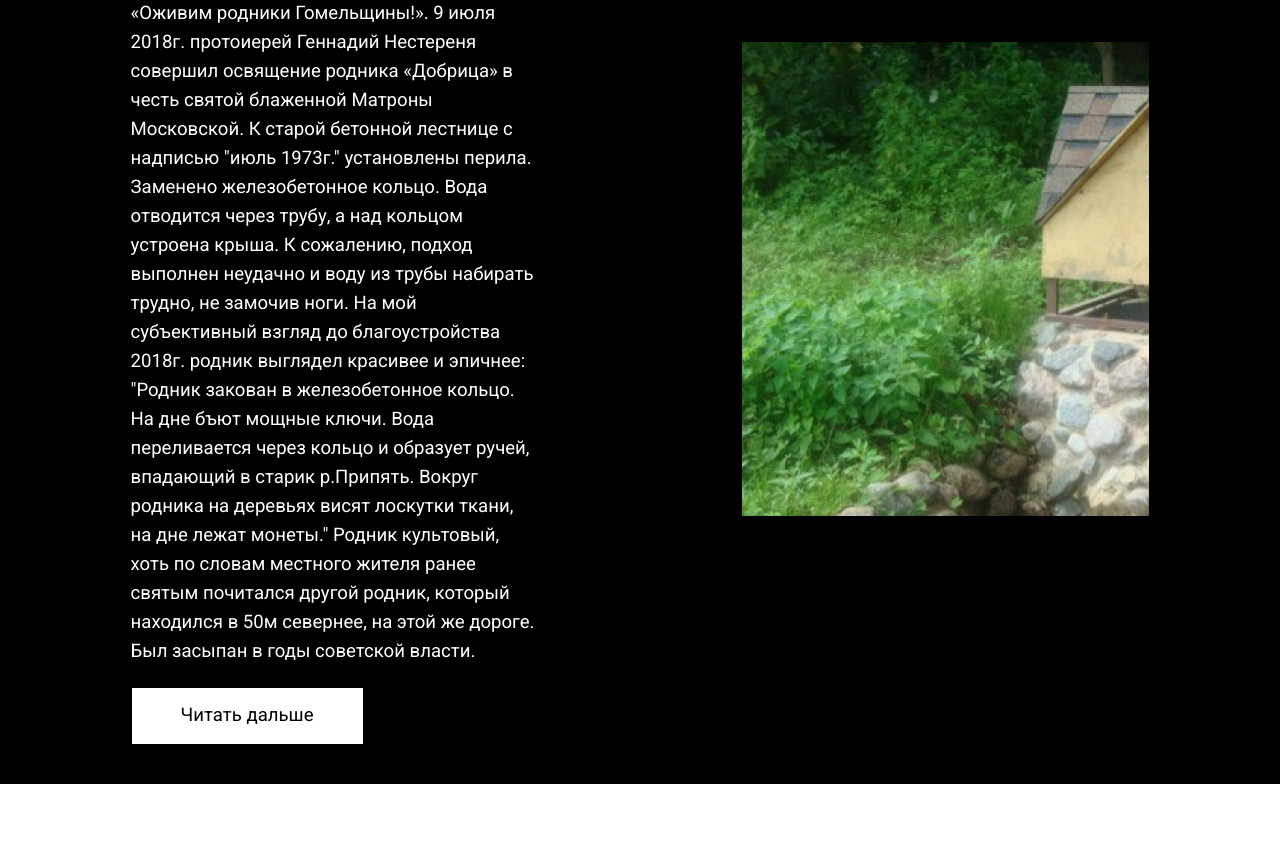
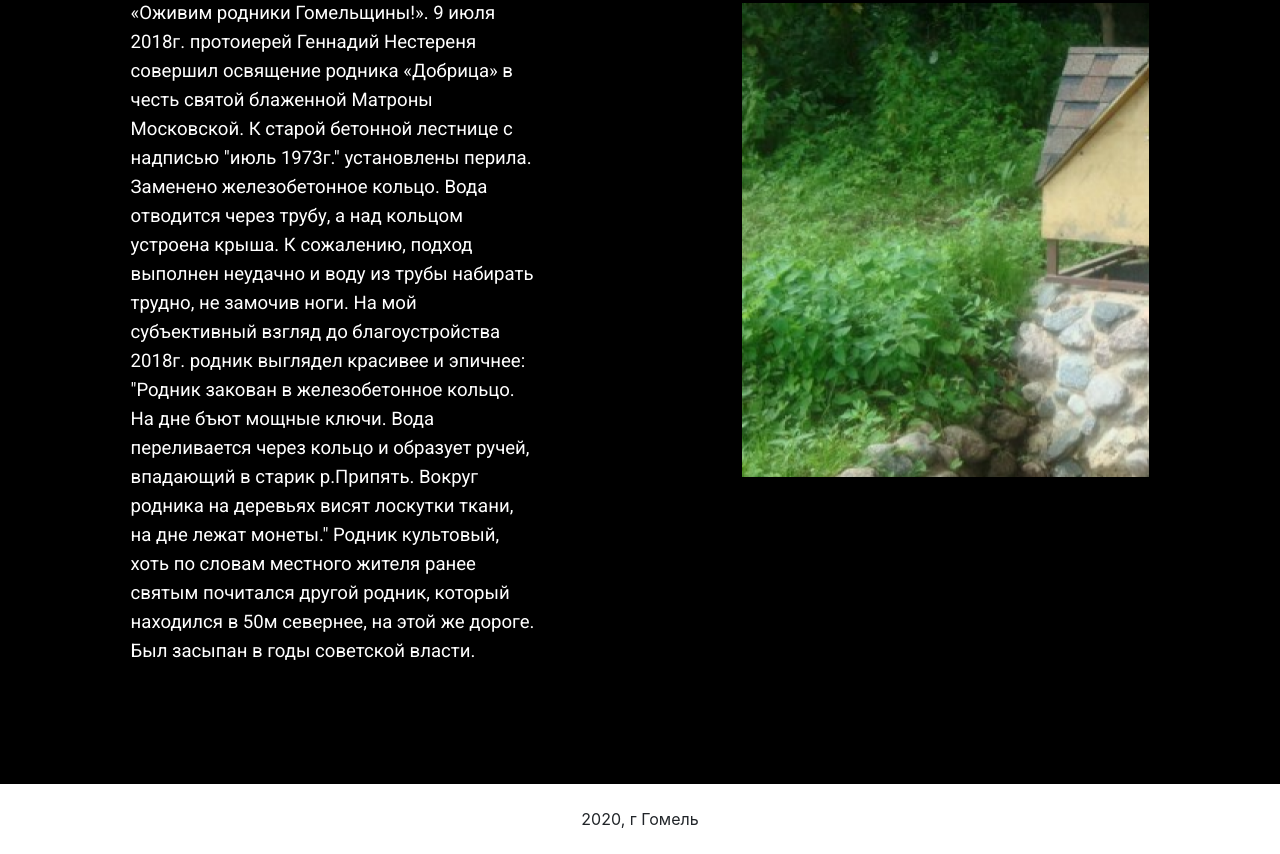
Before and after one commit to Bublik1245/Project, a plain HTML site: page index.html in a window 1280 px wide. Shown: the part 3613-4467 px from the top of the page. Before the commit the page ends 4397 px from the top, so only its background shows below. Drawn offline with nearby package versions, Linux system fonts and the light colour scheme.

Commit message:
Add files via upload

```diff
--- a/index.html
+++ b/index.html
@@ -80,7 +80,7 @@
                         Часовня эта, по воспоминаниям старых людей, имела размеры 4х4м, была деревянной, сделана из добротного леса, имела два окна с очень красивыми ставнями.
                         Простояла она на источнике до 1935-36гг., а затем ее разобрали и перевезли туда, где был конезавод и в ней устроили «хлебную лавку».
                         По сей день на источнике стоит образ великомученицы, а из родника идет холодная кристально чистая целительная вода.</div>
-                    <a href="" class="d_next">
+                    <a href="#dr1" class="d_next">
                         <div>
                             <div class=d_text>Читать дальше</div>
                         </div>
@@ -123,14 +123,14 @@
                     <pre><div class="c_text1">Явицкий
 Родник</div></pre>
                     <div class="text2">Около родника находилась усадьба панов Явицких - откуда и название родника. Здесь же располагался в середине 19 века Пахомов монастырь. Сейчас территория занята садовыми участками, а местность называется по железнодорожной станции - Клёнки. Чуть выше по течению Сожа на месте садовых участков Боровое был завод, сооружённый в 1815г. для поставки кирпича на строительство собора Петра и Павла. В документах даже сохранилось имя первого рабочего - крестьянин Спасовой Слободы Трифон (Трофим) Иванович Кожемякин.</div>
-                    <a href="#sher" class="d_next">
+                    <a href="#dobr" class="d_next">
                         <div>
                             <div class=d_text>Читать дальше</div>
                         </div>
                     </a>
                 </div>
             </div>
-            <div class="sher">
+            <div class="dobr"><i class=i_dobr id=dobr></i>
                 <div class="text_block2">
                     <pre><div class="d_text1">Родник
 Добрица</div></pre>
@@ -141,13 +141,13 @@
                         На мой субъективный взгляд до благоустройства 2018г. родник выглядел красивее и эпичнее: "Родник закован в железобетонное кольцо. На дне бъют мощные ключи. Вода переливается через кольцо и образует ручей, впадающий в старик р.Припять. Вокруг родника на деревьях висят лоскутки ткани, на дне лежат монеты."
 
                         Родник культовый, хоть по словам местного жителя ранее святым почитался другой родник, который находился в 50м севернее, на этой же дороге. Был засыпан в годы советской власти.</div>
-                    <a href="" class="d_next">
-                        <div>
-                            <div class=d_text>Читать дальше</div>
-                        </div>
-                    </a>
                 </div>
                 <div class="img3"></div>
+            </div>
+        </div>
+        <div class="bottom">
+            <div class="bm_text">
+                <p class=bm_p>2020, г Гомель</p>
             </div>
         </div>
     </div>
--- a/style.css
+++ b/style.css
@@ -441,6 +441,14 @@ body {
 }
 
 /* Второй блок с родником */
+.dobr {
+    display: flex;
+    align-items: center;
+    justify-content: space-between;
+
+    margin-top: 7%;
+}
+
 .d_text1 {
     padding-bottom: 0;
     font-family: Prata;
@@ -465,3 +473,25 @@ body {
     width: 31.8vw;
     height: 37vw;
 }
+
+.i_dobr {
+    position: absolute;
+    top: 253vw;
+    left: 0;
+    width: 0px;
+    height: 0px;
+}
+
+/* Bottom */
+.bottom {
+    display: flex;
+    align-items: center;
+    justify-content: center;
+    background-color: white;
+    width: 100%;
+    height: 70px
+}
+
+.bm_p {
+    margin: 0;
+}
```
